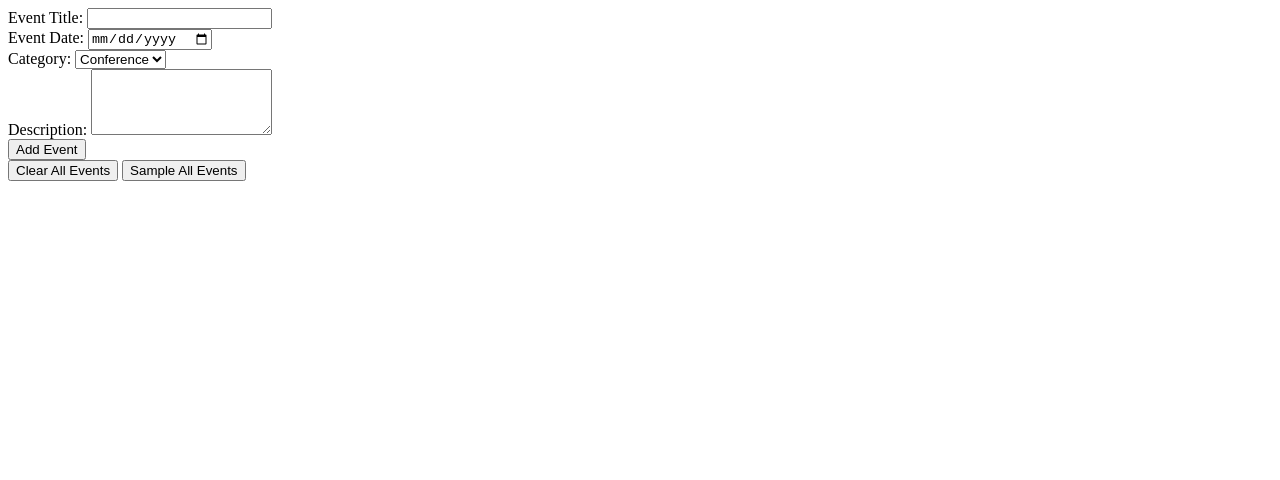
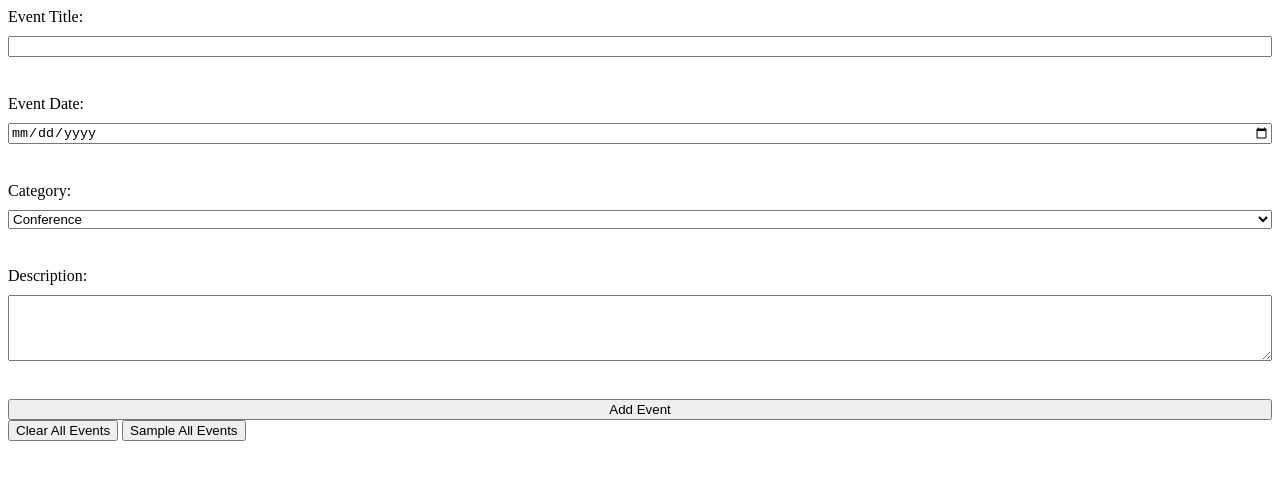
Before and after one commit to Jitesh596/Smart-Event-Dashboard-Assignment---1-Web-Dev-2-, a plain HTML site: page index.html in a window 1280 px wide. Drawn offline with Linux system fonts and the light colour scheme.

Commit message:
first comment

```diff
--- a/style.css
+++ b/style.css
@@ -1,9 +1,5 @@
-#para{
-    font-size: 20px;
-    color: pink;
+#form{
+    display: flex;
+    flex-direction: column;
+    gap: 10px;
 }
-
-#para:hover{
-    color: darkblue;
-    cursor: pointer;
-}
```
